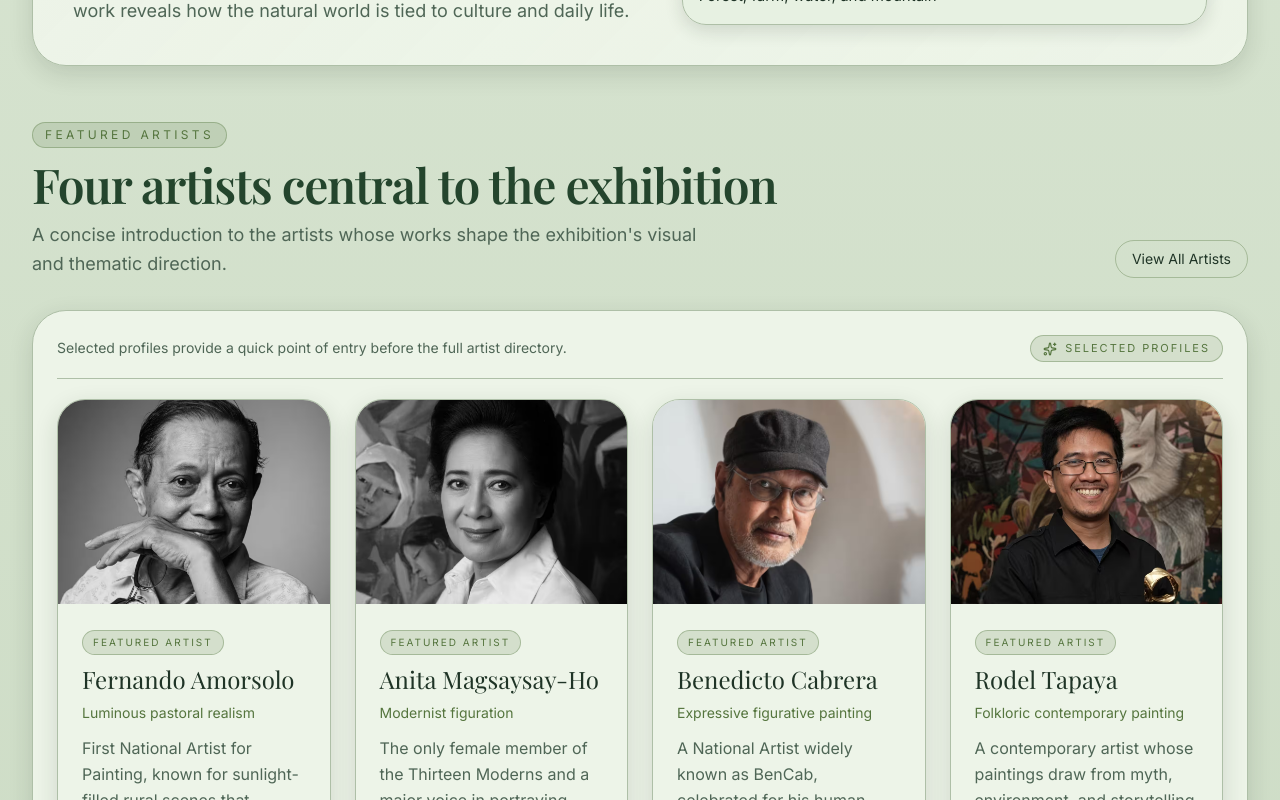
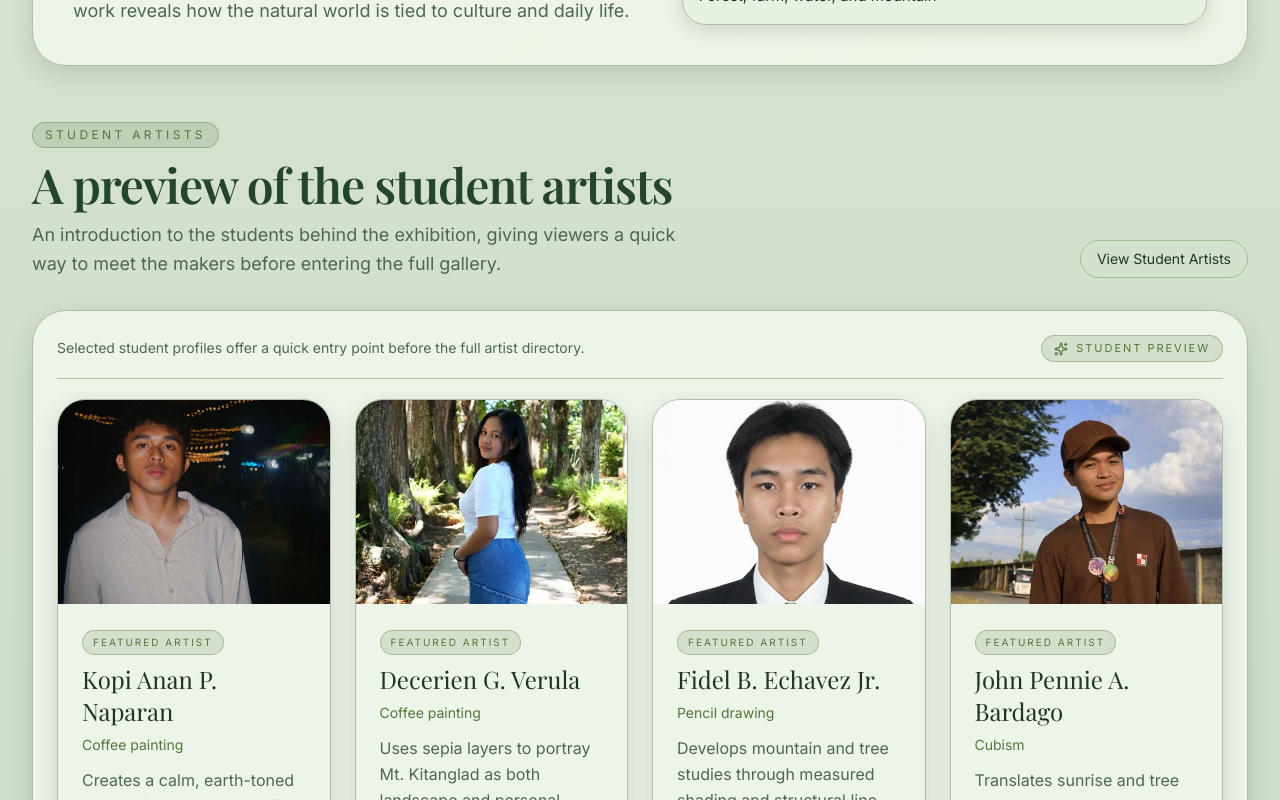
Before and after one commit to Kopi-Naparan1/Art-Exhibit, a Next.js app: page / in a window 1280 px wide. Shown: the part 1340-2140 px from the top of the page. Built offline with nearby package versions, Linux system fonts and the light colour scheme; a web font is replaced by a local one.

Commit message:
feat: Update Home component to showcase student artists with improved descriptions and links

```diff
--- a/src/app/page.js
+++ b/src/app/page.js
@@ -1,11 +1,12 @@
 import Link from "next/link";
 import { BrushCleaning, Leaf, Mountain, Sparkles } from "lucide-react";
-import { artists, exhibitionConcept } from "@/data/artworks";
+import { exhibitionConcept } from "@/data/artworks";
+import studentArtists from "@/data/student-artists";
 import HeroSection from "@/components/HeroSection";
 import SectionHeader from "@/components/SectionHeader";
 import ArtistGrid from "@/components/ArtistGrid";
 
-const featuredArtists = artists.slice(0, 4);
+const featuredStudentArtists = studentArtists.slice(0, 4);
 const overviewHighlights = [
   {
     label: "Core Theme",
@@ -73,36 +74,36 @@ export default function Home() {
       <section className="mx-auto w-full max-w-7xl px-4 sm:px-6 md:px-8">
         <div className="mb-6 flex flex-col gap-4 md:mb-8 md:flex-row md:items-end md:justify-between">
           <SectionHeader
-            eyebrow="Featured Artists"
-            title="Four artists central to the exhibition"
-            description="A concise introduction to the artists whose works shape the exhibition's visual and thematic direction."
+            eyebrow="Student Artists"
+            title="A preview of the student artists"
+            description="An introduction to the students behind the exhibition, giving viewers a quick way to meet the makers before entering the full gallery."
           />
           <Link
             href="/artists"
             className="hidden rounded-full border border-[var(--accent-border)] px-4 py-2 text-sm text-[var(--gold)] transition-colors hover:bg-[var(--accent-soft)] md:inline-flex"
           >
-            View All Artists
+            View Student Artists
           </Link>
         </div>
         <div className="rounded-[34px] border border-[var(--border)] bg-[var(--surface)] p-4 shadow-[0_8px_24px_var(--ink-shadow)] sm:p-5 md:p-6">
           <div className="mb-4 flex items-center justify-between gap-3 border-b border-[var(--border)] pb-4 sm:mb-5">
             <p className="text-sm leading-relaxed text-[var(--muted)]">
-              Selected profiles provide a quick point of entry before the full
-              artist directory.
+              Selected student profiles offer a quick entry point before the
+              full artist directory.
             </p>
             <div className="hidden items-center gap-2 rounded-full border border-[var(--accent-border)] bg-[var(--accent-soft)] px-3 py-1 text-[11px] tracking-[0.18em] text-[var(--gold)] uppercase lg:inline-flex">
               <Sparkles size={14} />
-              Selected Profiles
+              Student Preview
             </div>
           </div>
-          <ArtistGrid artists={featuredArtists} compact />
+          <ArtistGrid artists={featuredStudentArtists} compact />
         </div>
         <div className="mt-6 md:hidden">
           <Link
             href="/artists"
             className="inline-flex w-full items-center justify-center rounded-full border border-[var(--accent-border)] px-4 py-3 text-sm text-[var(--gold)] transition-colors hover:bg-[var(--accent-soft)]"
           >
-            View All Artists
+            View Student Artists
           </Link>
         </div>
       </section>
```
